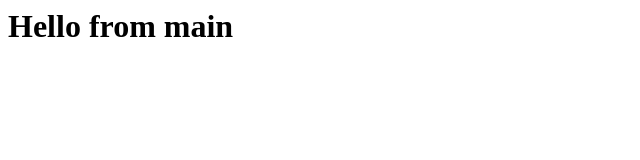
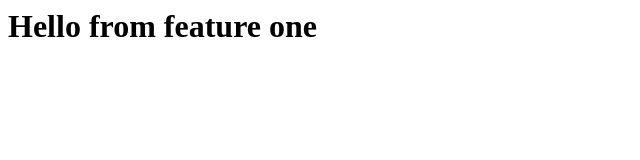
Before and after one commit to danila20181911/team-simulation, a plain HTML site: page index.html in a window 1280 px wide. Shown: the whole page, without its empty margins (0-640 px from the left). Drawn offline with Linux system fonts and the light colour scheme.

Commit message:
Обновлен index.html в feature/one

```diff
--- a/index.html
+++ b/index.html
@@ -1 +1 @@
-<h1> Hello from main</h1>
+<h1>Hello from feature one</h1>
```
